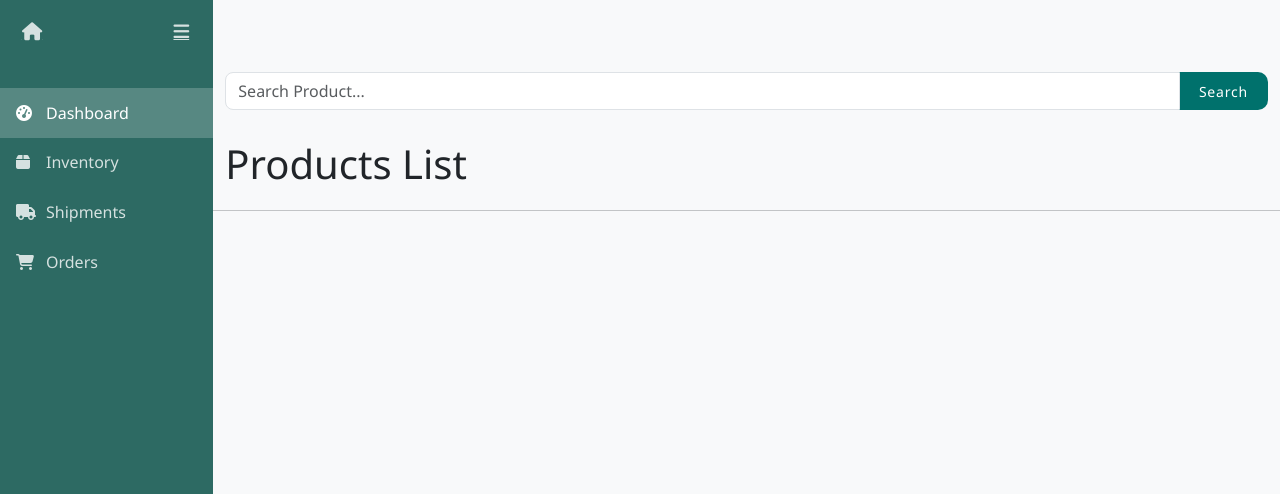
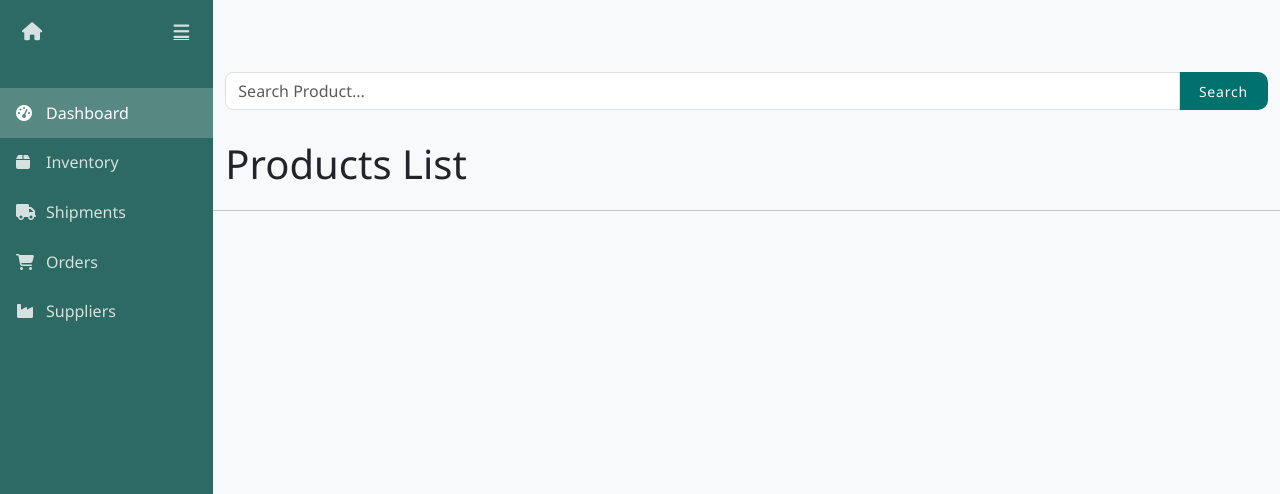
Before and after one commit to moelbanna-bot/Inventory-management-system, a Django app: page /products/ in a window 1280 px wide. Shown: the top 494 px of the page. Run offline with Django 5.2, Linux system fonts and the light colour scheme; data that the repository does not hold is empty; some libraries are stand-ins or nearby versions.

Commit message:
add suppliers button in the sidebar

```diff
--- a/templates/components/sidebar.html
+++ b/templates/components/sidebar.html
@@ -30,6 +30,11 @@
                 <i class="fas fa-shopping-cart"></i> <span>Orders</span>
             </a>
         </li>
+        <li class="nav-item">
+            <a class="nav-link" href="#">
+                <i class="fa-solid fa-industry"></i><span>Suppliers</span>
+            </a>
+        </li>
     </ul>
     <div class="user-profile mt-auto">
         <div class="d-flex align-items-center p-3" id="userProfileToggle">
```
